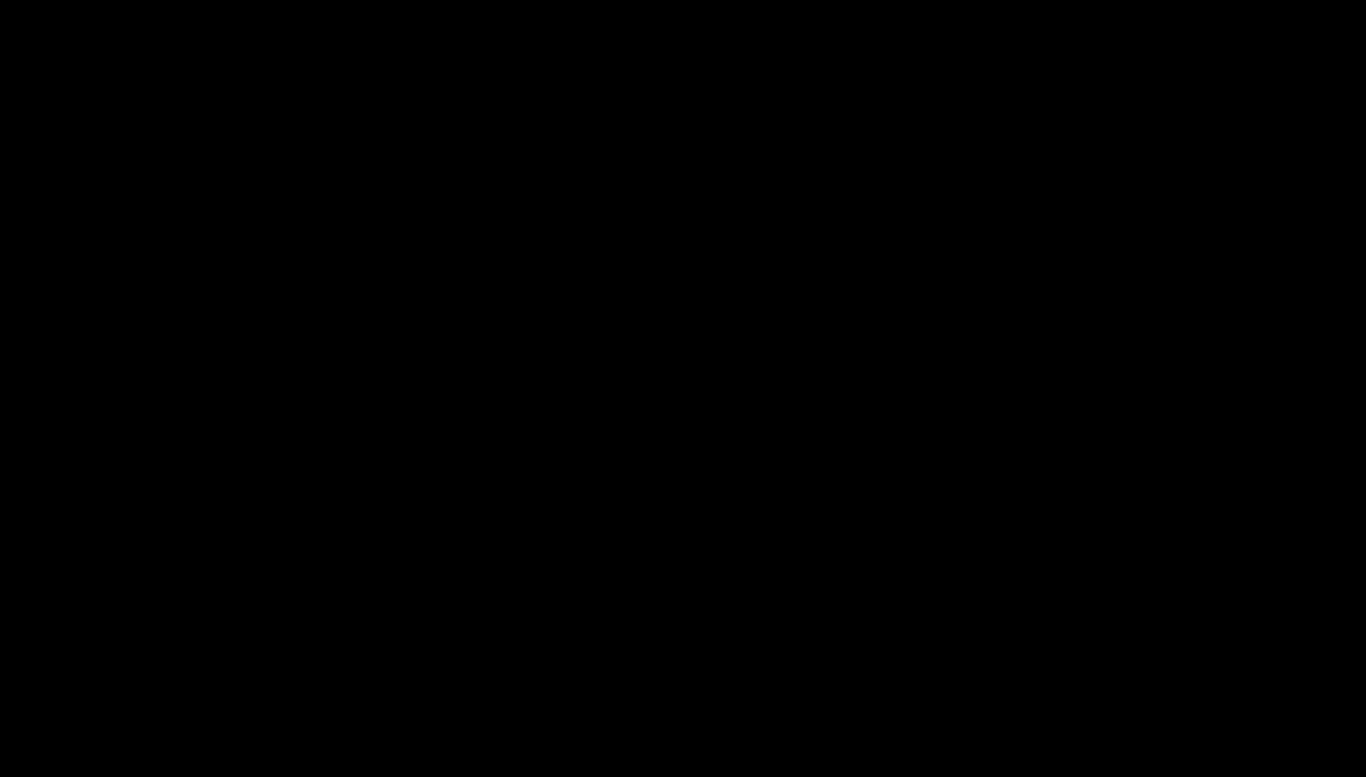
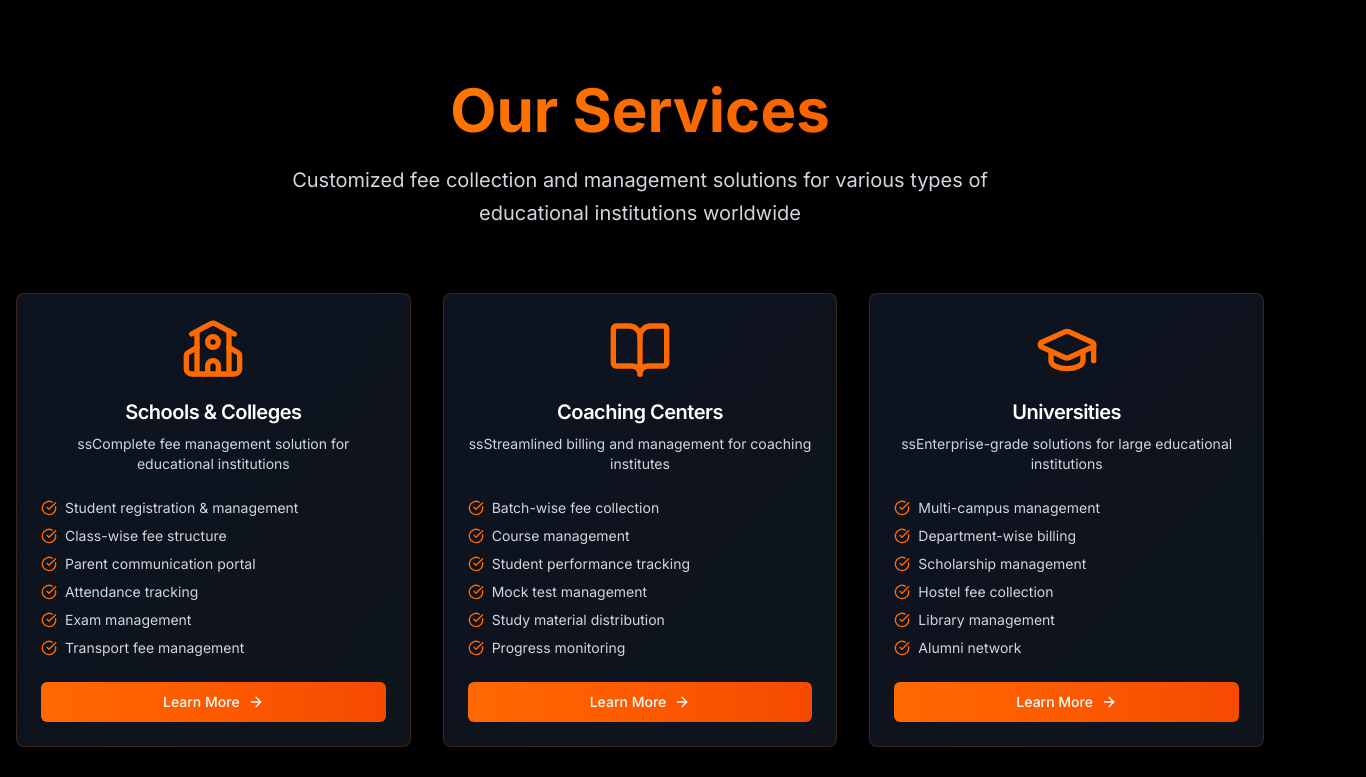
Before and after one commit to Techori/Learn2pay, a React (Vite) app: page /services in a window 1280 px wide. Before the commit this address had no page. Shown: the top 777 px of the page, 1366 px wide, since content can reach past the window. Built offline with nearby package versions, Linux system fonts and the light colour scheme.

Commit message:
resolved priyanshi branch

```diff
--- a/src/App.tsx
+++ b/src/App.tsx
@@ -9,6 +9,7 @@ import ScrollToTop from "./components/ScrollToTop";
 import About from './pages/about';
 import Institute from "./pages/dashboards/Institute";
 import Pricing from "./pages/Pricing";
+import Services from "./pages/services";
 
 function App() {
   return (
@@ -24,9 +25,7 @@ function App() {
         <Route path="/parent-dashboard" element={<Parent />} />
         <Route path="/about" element={<About />} />
         <Route path="/pricing" element={<Pricing />} />
-
-
-
+        <Route path="/services" element={<Services />} />
       </Routes>
     </BrowserRouter>
   );
```
